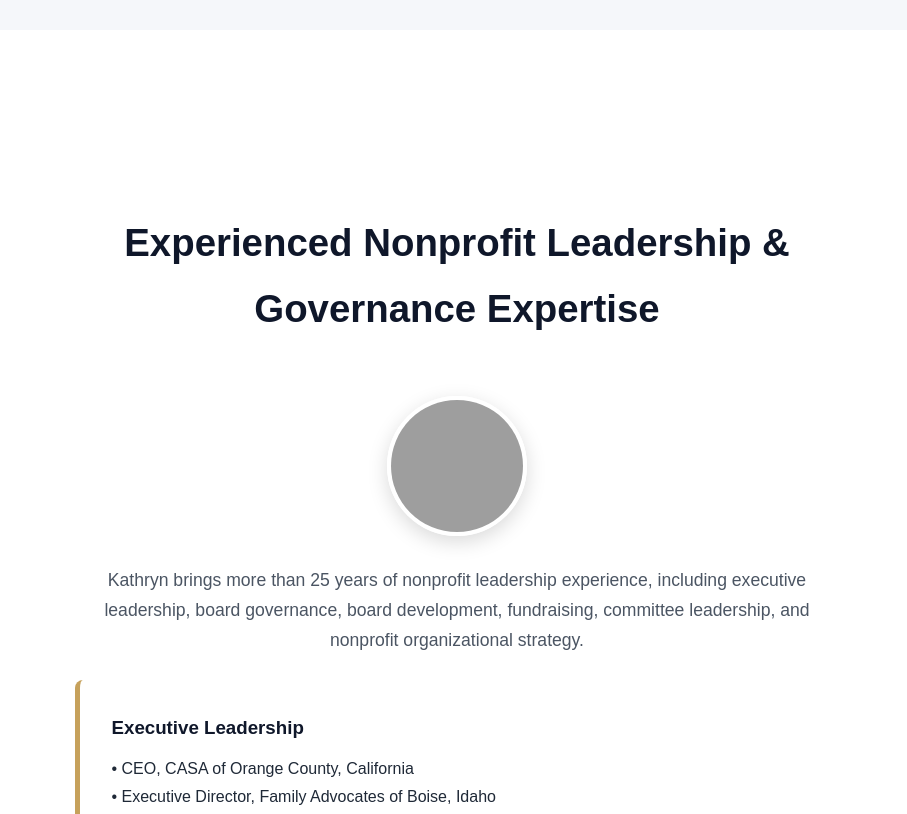
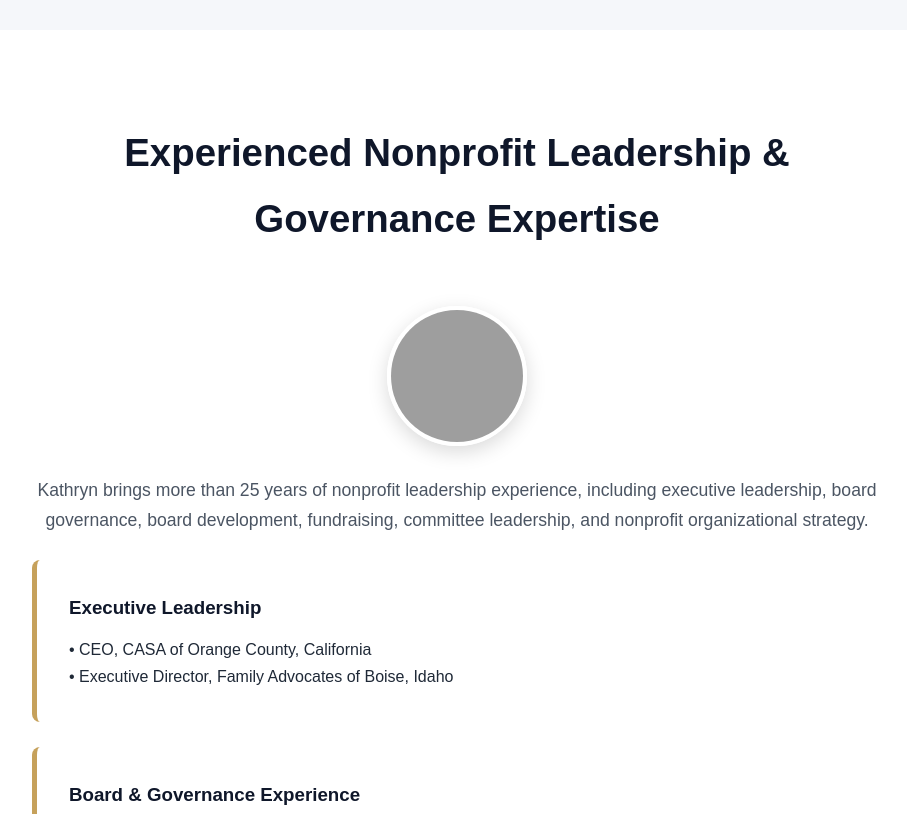
Before and after one commit to procuredan/nonprofitboardconsulting, a plain HTML site: page index.html in a window 1280 px wide. Shown: the part 2480-3294 px from the top of the page, without its empty margins (183-1090 px from the left). Drawn offline with Linux system fonts and the light colour scheme; grey boxes are pictures that could not be loaded.

Commit message:
Remove duplicate section and container in index.html
Removed duplicate section and container elements.

```diff
--- a/index.html
+++ b/index.html
@@ -144,9 +144,6 @@
   <section class="section light">
     <div class="container narrow">
 
-      <section class="section light">
-  <div class="container narrow">
-
     <h2>Experienced Nonprofit Leadership & Governance Expertise</h2>
   <img
   src="KSeeboldHeadshot.PNG"
```
